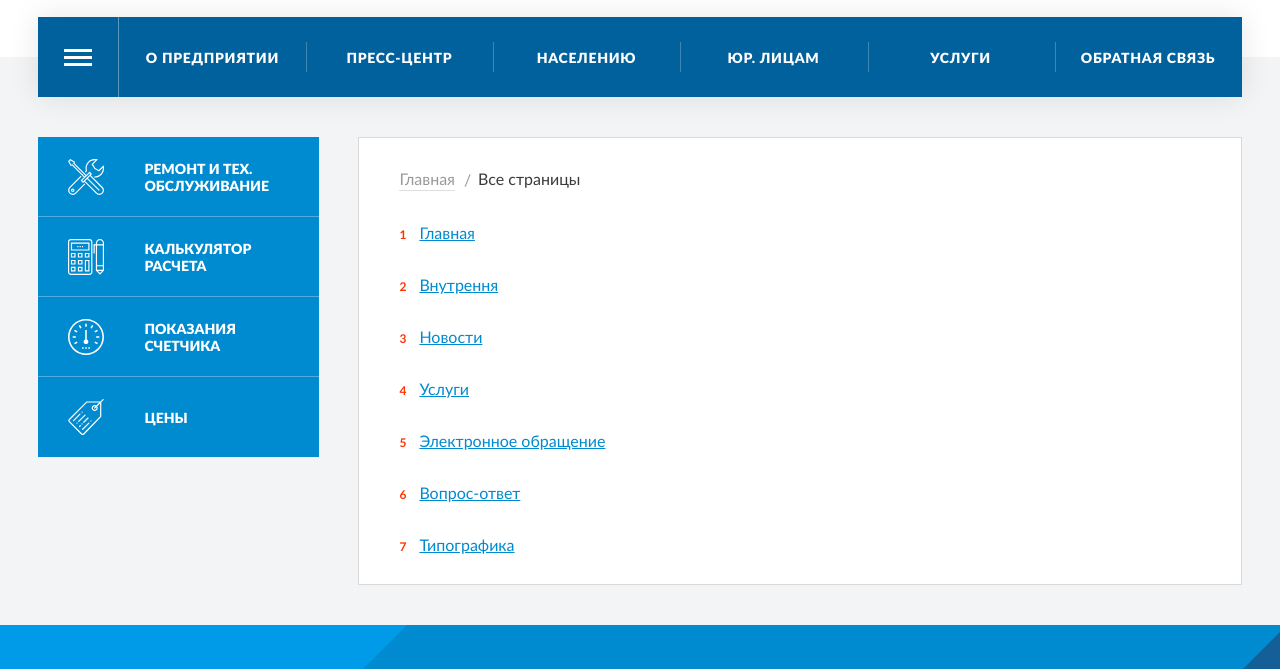
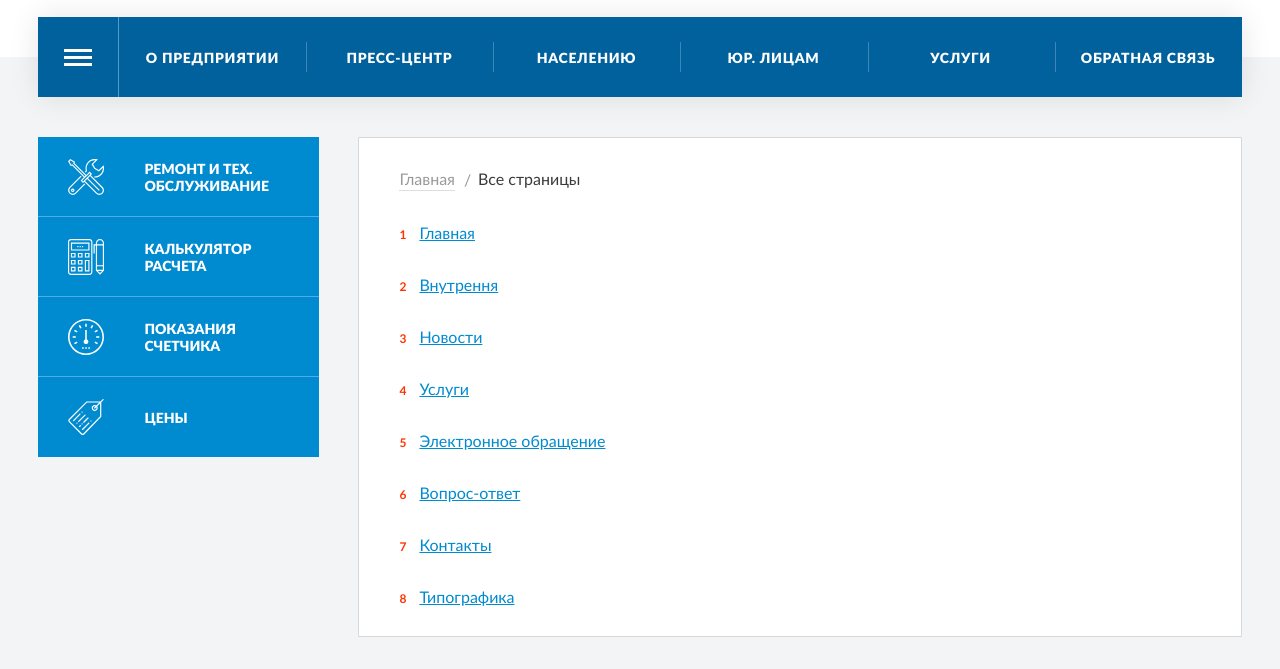
Before and after one commit to webkey/mog, a plain HTML site: page all-pages.html in a window 1280 px wide. Shown: the part 125-794 px from the top of the page. Drawn offline with nearby package versions, Linux system fonts and the light colour scheme.

Commit message:
office_20161215_2135

```diff
--- a/all-pages.html
+++ b/all-pages.html
@@ -220,6 +220,7 @@
 								<li><a href="temp_services.html" target="blank">Услуги</a></li>
 								<li><a href="el-appeal.html" target="blank">Электронное обращение</a></li>
 								<li><a href="faq.html" target="blank">Вопрос-ответ</a></li>
+								<li><a href="contacts.html" target="blank">Контакты</a></li>
 								<li><a href="typography.html" target="blank">Типографика</a></li>
 							</ol>
 						</div>
```
